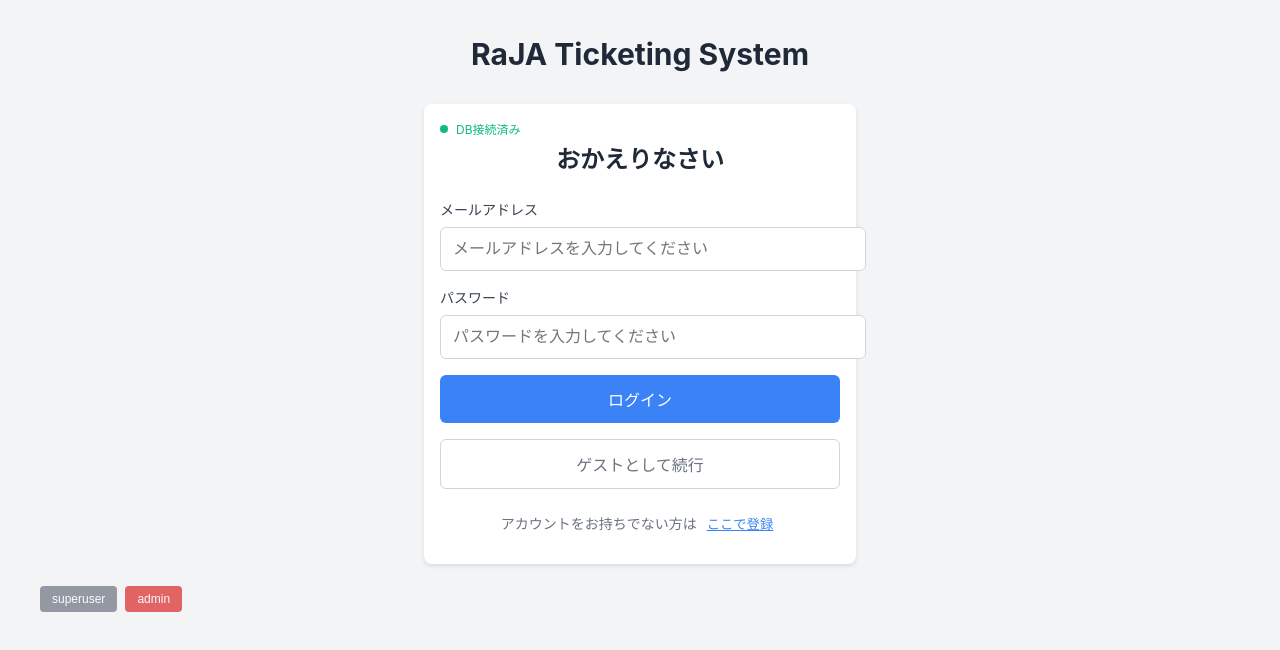
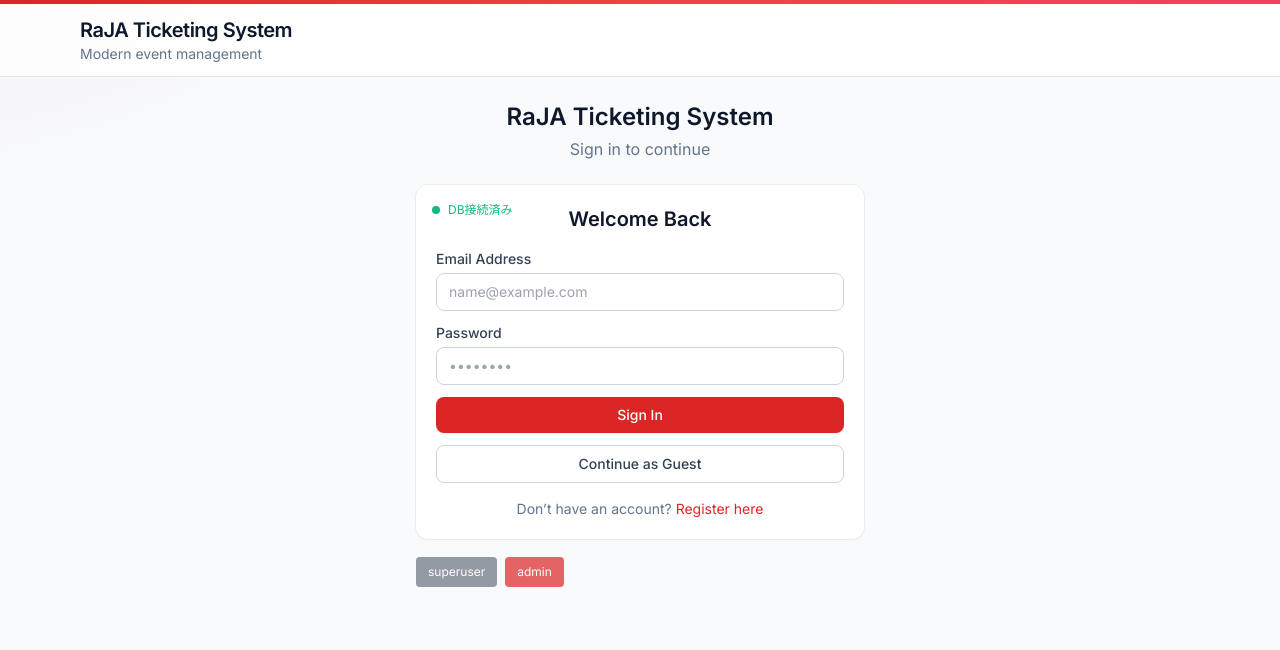
Before and after one commit to evanclan/raja-ticketing, a React (Vite) app: page / in a window 1280 px wide. Shown: the top 650 px of the page. Built offline with nearby package versions, Linux system fonts and the light colour scheme; no server answers; the database is empty.

Commit message:
UI overhaul: modern red-accent theme, header layout, and polished login form

```diff
--- a/index.html
+++ b/index.html
@@ -4,6 +4,10 @@
     <meta charset="UTF-8" />
     <link rel="icon" type="image/svg+xml" href="/vite.svg" />
     <meta name="viewport" content="width=device-width, initial-scale=1.0" />
+    <meta name="theme-color" content="#dc2626" />
+    <link rel="preconnect" href="https://fonts.googleapis.com">
+    <link rel="preconnect" href="https://fonts.gstatic.com" crossorigin>
+    <link href="https://fonts.googleapis.com/css2?family=Inter:wght@400;500;600;700&display=swap" rel="stylesheet">
     <title>RaJA Ticketing System</title>
   </head>
   <body>
--- a/src/App.jsx
+++ b/src/App.jsx
@@ -25,82 +25,37 @@ function App() {
   };
 
   return (
-    <div
-      style={{
-        minHeight: "100vh",
-        backgroundColor: "#f3f4f6",
-        padding: "1rem 0",
-      }}
-    >
-      <div className="container">
-        <h1
-          style={{
-            fontSize: window.innerWidth < 640 ? "1.5rem" : "1.875rem",
-            fontWeight: "bold",
-            textAlign: "center",
-            color: "#1f2937",
-            marginBottom: "2rem",
-            padding: "0 1rem",
-          }}
-        >
-          RaJA Ticketing System
-        </h1>
-
-        {currentUser ? (
+    <div className="min-h-dvh">
+      <header className="brand-header">
+        <div className="brand-bar" />
+        <nav className="container brand-nav">
           <div>
-            {/* Navigation Header */}
-            <div
-              style={{
-                display: "flex",
-                justifyContent: "space-between",
-                alignItems: "center",
-                padding: "1rem 2rem",
-                backgroundColor: "white",
-                marginBottom: "2rem",
-                borderRadius: "0.5rem",
-                boxShadow: "0 1px 3px rgba(0,0,0,0.1)",
-              }}
-            >
-              <div>
-                <h2
-                  style={{
-                    fontSize: "1.5rem",
-                    fontWeight: "bold",
-                    color: "#1f2937",
-                    margin: 0,
-                  }}
-                >
-                  RaJA Ticketing System
-                </h2>
-                <p
-                  style={{
-                    color: "#6b7280",
-                    margin: "0.25rem 0 0 0",
-                    fontSize: "0.875rem",
-                  }}
-                >
-                  ログイン中: {currentUser.email}
-                </p>
+            <div className="brand-title">RaJA Ticketing System</div>
+            <div className="brand-subtle">Modern event management</div>
           </div>
-              <div style={{ display: "flex", gap: "1rem" }}>
+          {currentUser && (
             <button
+              className="btn btn-outline"
               onClick={async () => {
                 await supabase.auth.signOut();
                 setCurrentUser(null);
               }}
-                  style={{
-                    padding: "0.5rem 1rem",
-                    backgroundColor: "#ef4444",
-                    color: "white",
-                    border: "none",
-                    borderRadius: "0.375rem",
-                    cursor: "pointer",
-                    fontSize: "0.875rem",
-                  }}
             >
-                  ログアウト
+              Sign Out
             </button>
+          )}
+        </nav>
+      </header>
+      <main className="container py-6">
+
+        {currentUser ? (
+          <div>
+            <div className="card mb-6 flex items-center justify-between">
+              <div>
+                <div className="text-lg font-semibold text-slate-900">Welcome back</div>
+                <p className="muted mt-1">Logged in as: {currentUser.email}</p>
               </div>
+              <div className="hidden sm:block" />
             </div>
 
             {/* Show appropriate view based on currentView state */}
@@ -122,9 +77,15 @@ function App() {
             )}
           </div>
         ) : (
+          <div className="max-w-md mx-auto">
+            <div className="text-center mb-6">
+              <h1 className="text-2xl font-semibold text-slate-900">RaJA Ticketing System</h1>
+              <p className="muted mt-1">Sign in to continue</p>
+            </div>
             <AuthContainer onAuthSuccess={handleAuthSuccess} />
+          </div>
         )}
-      </div>
+      </main>
     </div>
   );
 }
--- a/src/components/Auth/LoginForm.jsx
+++ b/src/components/Auth/LoginForm.jsx
@@ -54,193 +54,59 @@ export default function LoginForm({
   };
 
   return (
-    <div
-      className="test-card"
-      style={{ margin: "0 auto", position: "relative" }}
-    >
+    <div className="card relative">
       <SimpleConnectionIndicator />
-      <h2
-        style={{
-          fontSize: "1.5rem",
-          fontWeight: "bold",
-          color: "#1f2937",
-          marginBottom: "1.5rem",
-          textAlign: "center",
-        }}
-      >
-        おかえりなさい
+      <h2 className="text-xl font-semibold text-slate-900 text-center mb-4">
+        Welcome Back
       </h2>
 
-      <form
-        onSubmit={handleSubmit}
-        style={{ display: "flex", flexDirection: "column", gap: "1rem" }}
-      >
+      <form onSubmit={handleSubmit} className="space-y-3">
         {/* Email Field */}
         <div>
-          <label
-            htmlFor="email"
-            style={{
-              display: "block",
-              fontSize: "0.875rem",
-              fontWeight: "500",
-              color: "#374151",
-              marginBottom: "0.5rem",
-            }}
-          >
-            メールアドレス
-          </label>
-          <input
-            id="email"
-            type="email"
-            value={email}
-            onChange={(e) => setEmail(e.target.value)}
-            required
-            autoComplete="username"
-            style={{
-              width: "100%",
-              padding: "0.75rem",
-              border: "1px solid #d1d5db",
-              borderRadius: "0.375rem",
-              fontSize: "1rem",
-              outline: "none",
-              transition: "border-color 0.2s",
-            }}
-            placeholder="メールアドレスを入力してください"
-          />
+          <label htmlFor="email" className="label">Email Address</label>
+          <input id="email" type="email" value={email}
+                 onChange={(e) => setEmail(e.target.value)} required
+                 autoComplete="username" className="input" placeholder="name@example.com" />
         </div>
 
         {/* Password Field */}
         <div>
-          <label
-            htmlFor="password"
-            style={{
-              display: "block",
-              fontSize: "0.875rem",
-              fontWeight: "500",
-              color: "#374151",
-              marginBottom: "0.5rem",
-            }}
-          >
-            パスワード
-          </label>
-          <input
-            id="password"
-            type="password"
-            value={password}
-            onChange={(e) => setPassword(e.target.value)}
-            required
-            autoComplete="current-password"
-            style={{
-              width: "100%",
-              padding: "0.75rem",
-              border: "1px solid #d1d5db",
-              borderRadius: "0.375rem",
-              fontSize: "1rem",
-              outline: "none",
-              transition: "border-color 0.2s",
-            }}
-            placeholder="パスワードを入力してください"
-          />
+          <label htmlFor="password" className="label">Password</label>
+          <input id="password" type="password" value={password}
+                 onChange={(e) => setPassword(e.target.value)} required
+                 autoComplete="current-password" className="input" placeholder="••••••••" />
         </div>
 
         {/* Error Message */}
         {error && (
-          <div
-            style={{
-              padding: "0.75rem",
-              backgroundColor: "#fef2f2",
-              color: "#991b1b",
-              borderRadius: "0.375rem",
-              fontSize: "0.875rem",
-              border: "1px solid #fecaca",
-            }}
-          >
-            {error}
-          </div>
+          <div className="text-red-700 bg-red-50 border border-red-200 rounded-lg px-3 py-2 text-sm">{error}</div>
         )}
 
         {/* Success Message */}
         {message && (
-          <div
-            style={{
-              padding: "0.75rem",
-              backgroundColor: "#f0fdf4",
-              color: "#166534",
-              borderRadius: "0.375rem",
-              fontSize: "0.875rem",
-              border: "1px solid #bbf7d0",
-            }}
-          >
-            {message}
-          </div>
+          <div className="text-emerald-700 bg-emerald-50 border border-emerald-200 rounded-lg px-3 py-2 text-sm">{message}</div>
         )}
 
         {/* Submit Button */}
-        <button
-          type="submit"
-          disabled={loading}
-          style={{
-            width: "100%",
-            padding: "0.75rem",
-            backgroundColor: loading ? "#9ca3af" : "#3b82f6",
-            color: "white",
-            border: "none",
-            borderRadius: "0.375rem",
-            fontSize: "1rem",
-            fontWeight: "500",
-            cursor: loading ? "not-allowed" : "pointer",
-            transition: "background-color 0.2s",
-          }}
-        >
-          {loading ? "ログイン中..." : "ログイン"}
+        <button type="submit" disabled={loading} className="btn btn-primary w-full">
+          {loading ? "Signing in..." : "Sign In"}
         </button>
 
         {/* Guest Mode Button */}
         {!hideGuest && (
-          <button
-            type="button"
-            onClick={handleGuestMode}
-            style={{
-              width: "100%",
-              padding: "0.75rem",
-              backgroundColor: "transparent",
-              color: "#6b7280",
-              border: "1px solid #d1d5db",
-              borderRadius: "0.375rem",
-              fontSize: "1rem",
-              fontWeight: "500",
-              cursor: "pointer",
-              transition: "all 0.2s",
-            }}
-          >
-            ゲストとして続行
+          <button type="button" onClick={handleGuestMode} className="btn btn-outline w-full">
+            Continue as Guest
           </button>
         )}
       </form>
 
       {/* Additional Links */}
       {!hideRegister && (
-        <div
-          style={{
-            marginTop: "1.5rem",
-            textAlign: "center",
-            fontSize: "0.875rem",
-            color: "#6b7280",
-          }}
-        >
+        <div className="text-center text-sm muted mt-4">
           <p>
-            アカウントをお持ちでない方は{" "}
-            <button
-              onClick={handleGuestMode}
-              style={{
-                background: "none",
-                border: "none",
-                color: "#3b82f6",
-                cursor: "pointer",
-                textDecoration: "underline",
-              }}
-            >
-              ここで登録
+            Don’t have an account?{" "}
+            <button onClick={handleGuestMode} className="text-brand-600 hover:underline">
+              Register here
             </button>
           </p>
         </div>
--- a/src/index.css
+++ b/src/index.css
@@ -1,62 +1,38 @@
-/* Basic CSS for testing */
-body {
-  margin: 0;
-  font-family: -apple-system, BlinkMacSystemFont, "Segoe UI", "Roboto", "Oxygen",
-    "Ubuntu", "Cantarell", "Fira Sans", "Droid Sans", "Helvetica Neue",
-    sans-serif;
-  -webkit-font-smoothing: antialiased;
-  -moz-osx-font-smoothing: grayscale;
-}
+@tailwind base;
+@tailwind components;
+@tailwind utilities;
 
-.container {
-  max-width: 1200px;
-  margin: 0 auto;
-  padding: 0 1rem;
-}
-
-.test-card {
-  background: white;
-  border-radius: 8px;
-  padding: 1rem;
-  box-shadow: 0 2px 4px rgba(0, 0, 0, 0.1);
-  margin: 1rem 0;
-  width: 100%;
-  max-width: 400px;
-}
-
-/* Mobile Responsive Styles */
-@media (max-width: 640px) {
-  .container {
-    padding: 0 0.5rem;
-  }
-
-  .test-card {
-    margin: 0.5rem auto;
-    padding: 1.5rem;
-    border-radius: 12px;
-  }
-
-  /* Ensure text inputs are properly sized on mobile */
-  input[type="email"],
-  input[type="password"] {
-    font-size: 16px !important; /* Prevents zoom on iOS */
+@layer base {
+  html, body, #root { height: 100%; }
+  body {
+    @apply bg-slate-50 text-slate-800 font-sans;
+    background: radial-gradient(1200px 600px at -20% -20%, rgba(220,38,38,.08), transparent 60%),
+                radial-gradient(1200px 600px at 120% 120%, rgba(220,38,38,.08), transparent 60%),
+                #f8fafc;
   }
 }
 
-@media (max-width: 480px) {
-  .test-card {
-    margin: 0.25rem auto;
-    padding: 1rem;
-  }
+@layer components {
+  .container { @apply max-w-6xl mx-auto px-4; }
+  .brand-header { @apply sticky top-0 z-40 bg-white/80 backdrop-blur border-b border-slate-200; }
+  .brand-bar { @apply h-1 w-full bg-gradient-to-r from-brand-600 via-brand-500 to-rose-500; }
+  .brand-nav { @apply flex items-center justify-between py-3; }
+  .brand-title { @apply text-xl font-semibold tracking-tight text-slate-900; }
+  .brand-subtle { @apply text-sm text-slate-500; }
+
+  .card { @apply bg-white rounded-xl shadow-sm ring-1 ring-slate-200/60 p-5; }
+  .section-title { @apply text-lg font-semibold text-slate-900; }
+  .muted { @apply text-slate-500; }
+
+  .btn { @apply inline-flex items-center justify-center gap-2 rounded-lg px-4 py-2 text-sm font-medium transition; }
+  .btn-primary { @apply bg-brand-600 text-white hover:bg-brand-700 active:bg-brand-700 shadow-sm; }
+  .btn-outline { @apply border border-slate-300 text-slate-700 hover:bg-slate-50; }
+  .btn-danger { @apply bg-red-600 text-white hover:bg-red-700; }
+
+  .label { @apply block text-sm font-medium text-slate-700 mb-1; }
+  .input { @apply w-full rounded-lg border border-slate-300 bg-white px-3 py-2 text-sm text-slate-900 outline-none focus:ring-4 focus:ring-red-100 focus:border-brand-600 transition; }
+
+  .table { @apply w-full border-separate border-spacing-0; }
+  .th { @apply text-left text-xs font-semibold uppercase tracking-wide text-slate-500 bg-slate-50 sticky top-0; }
+  .td, .th { @apply px-3 py-2 border-b border-slate-200; }
 }
-
-/* Pulse animation for loading indicators */
-@keyframes pulse {
-  0%,
-  100% {
-    opacity: 1;
-  }
-  50% {
-    opacity: 0.5;
-  }
-}
--- a/tailwind.config.js
+++ b/tailwind.config.js
@@ -2,7 +2,22 @@
 export default {
   content: ["./index.html", "./src/**/*.{js,ts,jsx,tsx}"],
   theme: {
-    extend: {},
+    extend: {
+      colors: {
+        brand: {
+          50: "#fff1f2",
+          100: "#ffe4e6",
+          500: "#ef4444",
+          600: "#dc2626",
+          700: "#b91c1c",
+        },
+        ink: "#0b0f19",
+        soft: "#0f172a",
+      },
+      fontFamily: {
+        sans: ["Inter", "system-ui", "sans-serif"],
+      },
+    },
   },
   plugins: [],
 };
```
Lines whose indentation alone changed are shown as unchanged.
